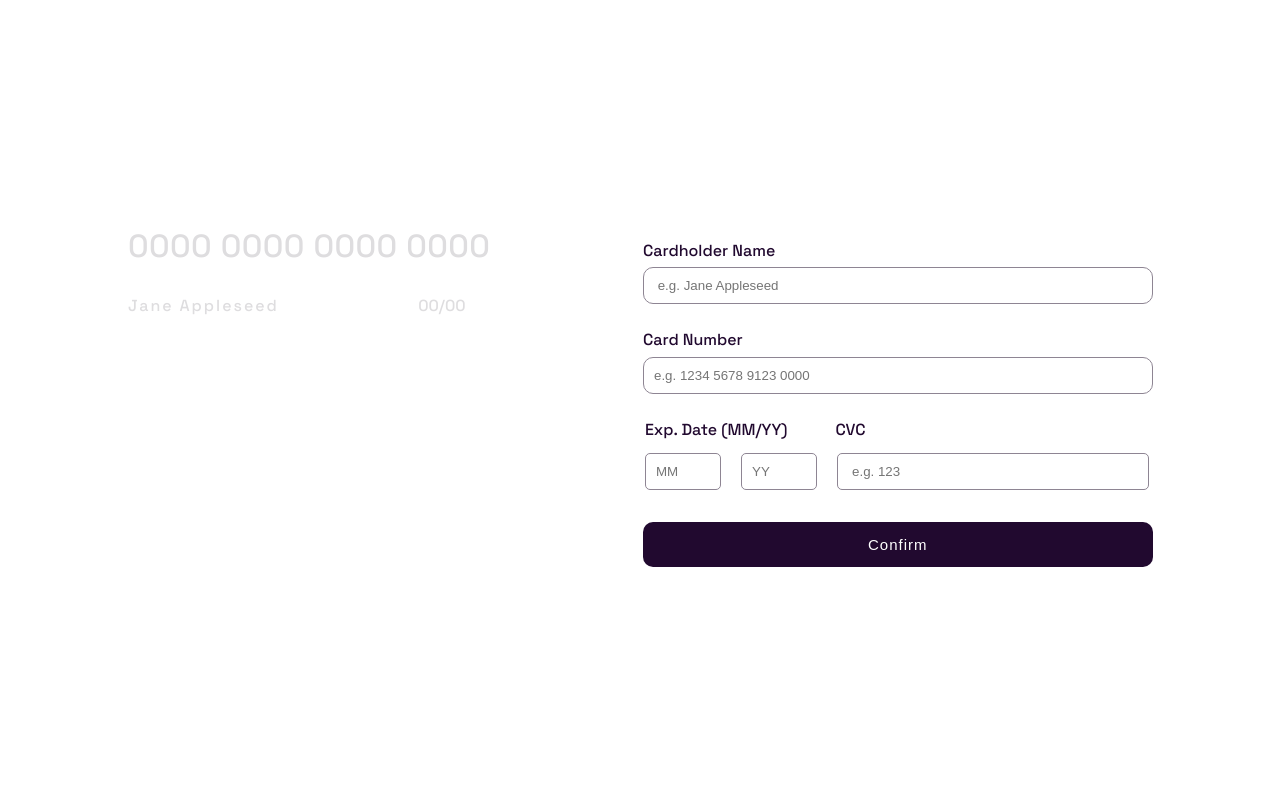
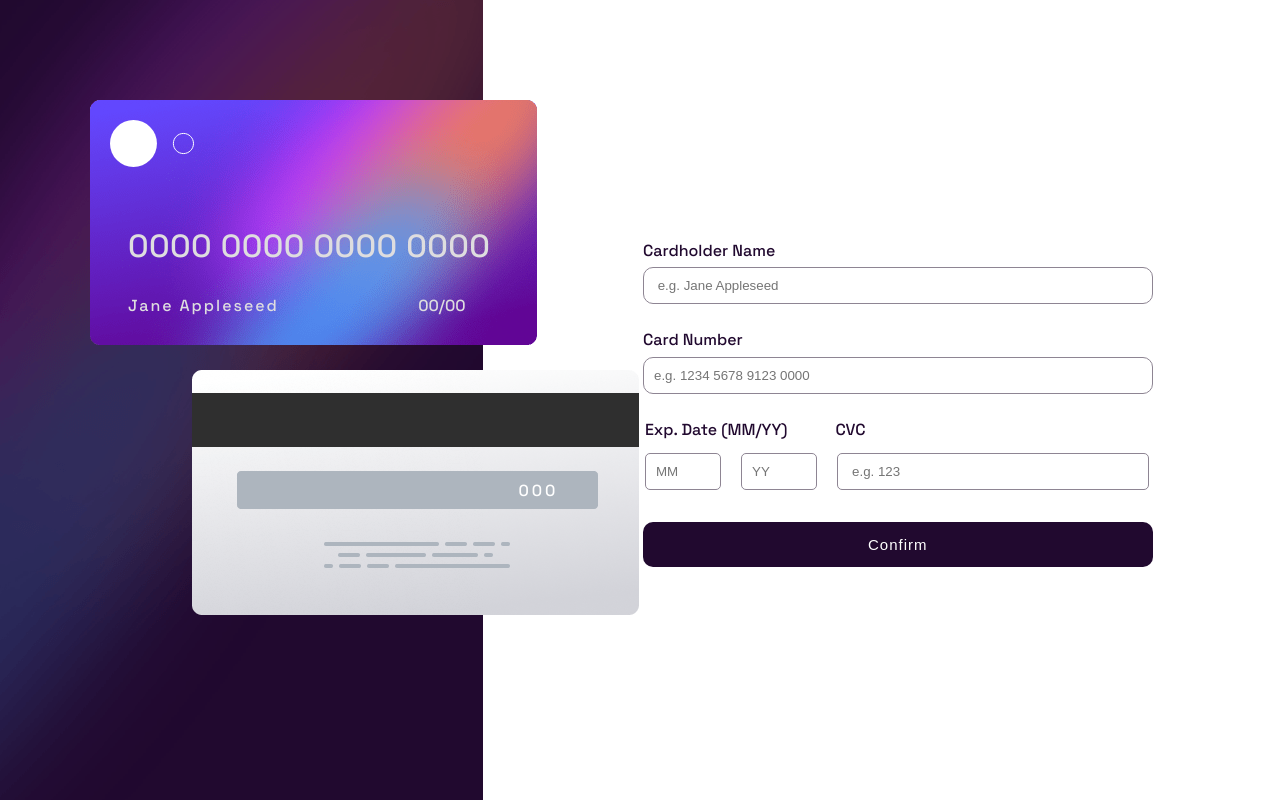
Before and after one commit to Mohamedsalahmsa/Interactive-card-details-form, a plain HTML site: page index.html in a window 1280 px wide. Drawn offline with Linux system fonts and the light colour scheme; the site is published under a folder, as on GitHub Pages, so addresses that start at the root find nothing.

Commit message:
Update style.css

```diff
--- a/css/style.css
+++ b/css/style.css
@@ -35,7 +35,7 @@ a {
     /* --------------------------------- */
 
     .container{
-        background-image: url(/./images/bg-main-desktop.png);
+        background-image: url(../images/bg-main-desktop.png);
         height: 100vh;
         background-repeat: no-repeat;
         width: 100%;
@@ -47,7 +47,7 @@ a {
      padding: 20px;
      top: 100px;
      left: 90px;
-    background-image: url(/./images/bg-card-front.png);
+    background-image: url(../images/bg-card-front.png);
     width: 50%;
     height: 250px;
     background-repeat: no-repeat;
@@ -56,7 +56,7 @@ a {
      position: absolute;
      top: 370px;
      left: 15%;
-    background-image: url(/./images/bg-card-back.png);
+    background-image: url(../images/bg-card-back.png);
     width: 50%;
     height: 250px;
     background-repeat: no-repeat;
```
